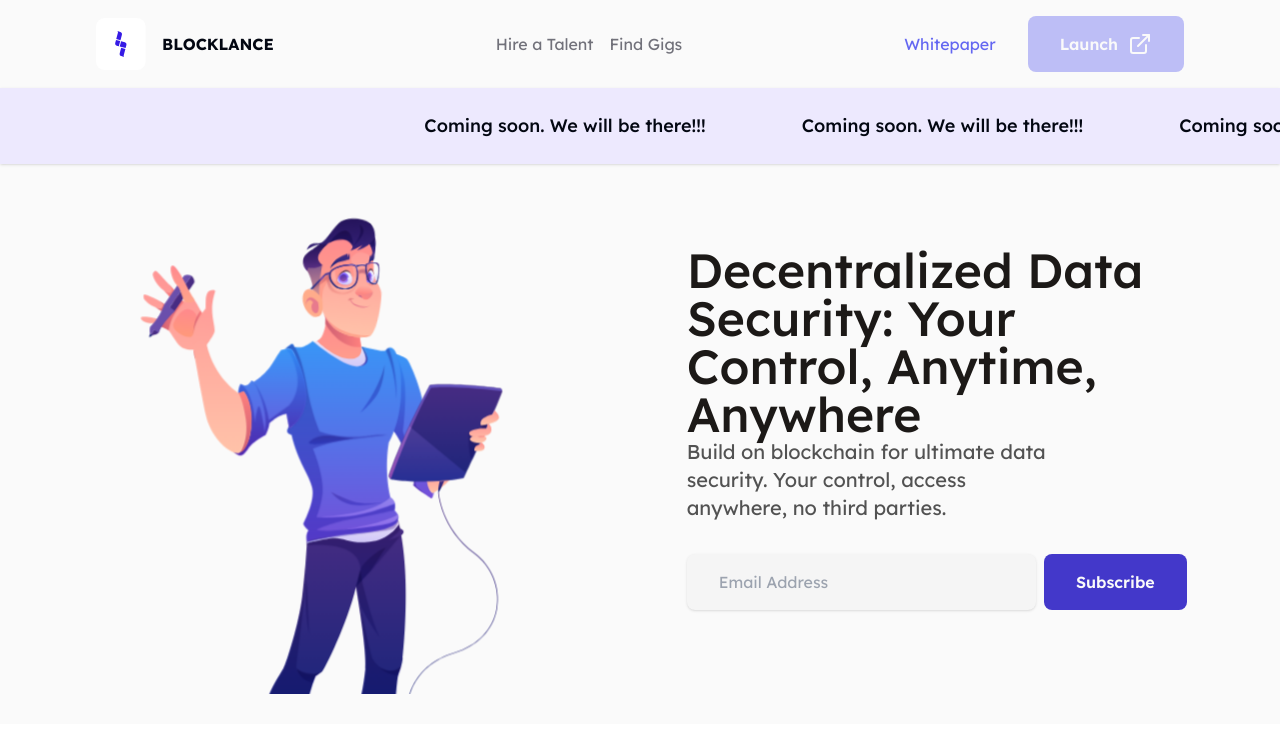
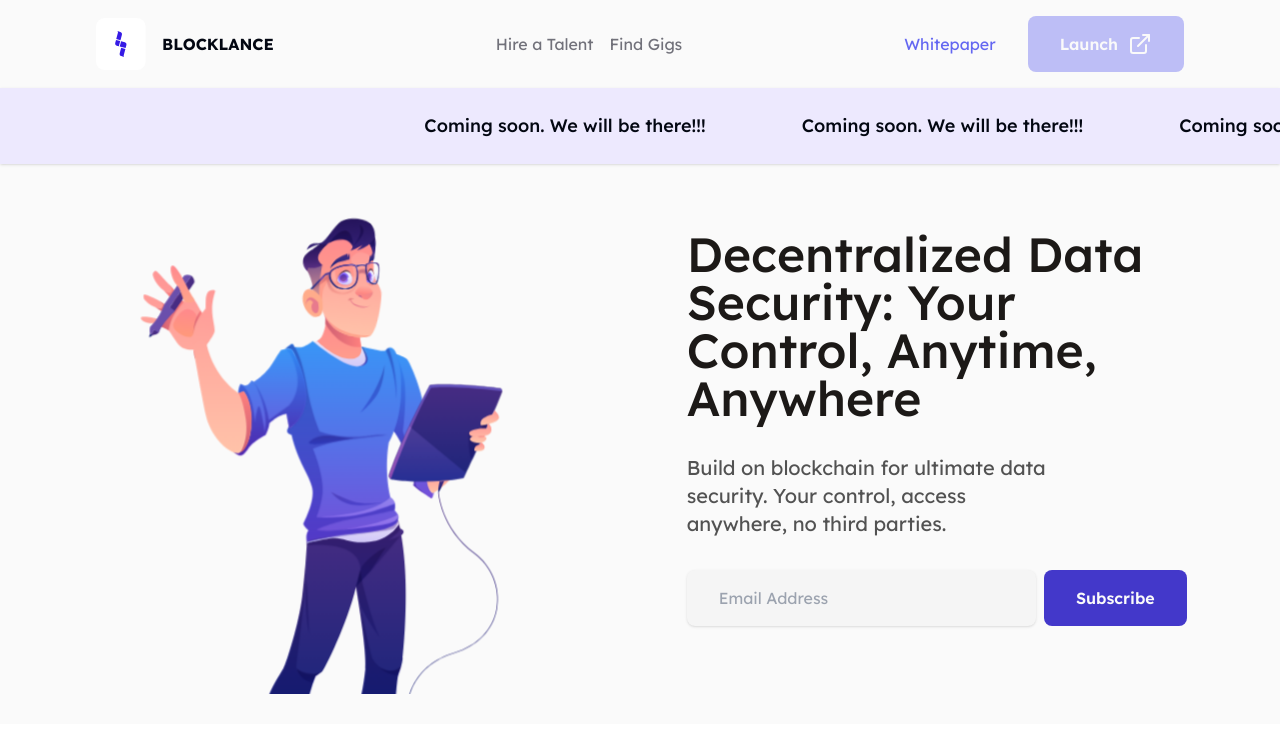
Before and after one commit to BlocklanceHQ/landing, a Next.js app: page / in a window 1280 px wide. Shown: the top 732 px of the page. Built offline with nearby package versions, Linux system fonts and the light colour scheme.

Commit message:
chore: improve styles

```diff
--- a/app/page.tsx
+++ b/app/page.tsx
@@ -4,7 +4,7 @@ import animationData from "@/assets/animation.json";
 
 export default function Home() {
   return (
-    <div className="flex justify-evenly items-center h-[70vh]">
+    <div className="flex justify-evenly items-center h-[min(70vh,800px)]">
       <div className="w-[500px]">
         <Lottie animationData={animationData} />
       </div>
@@ -12,7 +12,7 @@ export default function Home() {
         <div className="text-stone-900 text-5xl font-medium">
           Decentralized Data Security: Your Control, Anytime, Anywhere
         </div>
-        <div className="w-96 text-neutral-600 text-xl font-normal font-['Lexend Deca']">
+        <div className="w-96 text-neutral-600 text-xl font-normal mt-8">
           Build on blockchain for ultimate data security. Your control, access
           anywhere, no third parties.
         </div>
```
